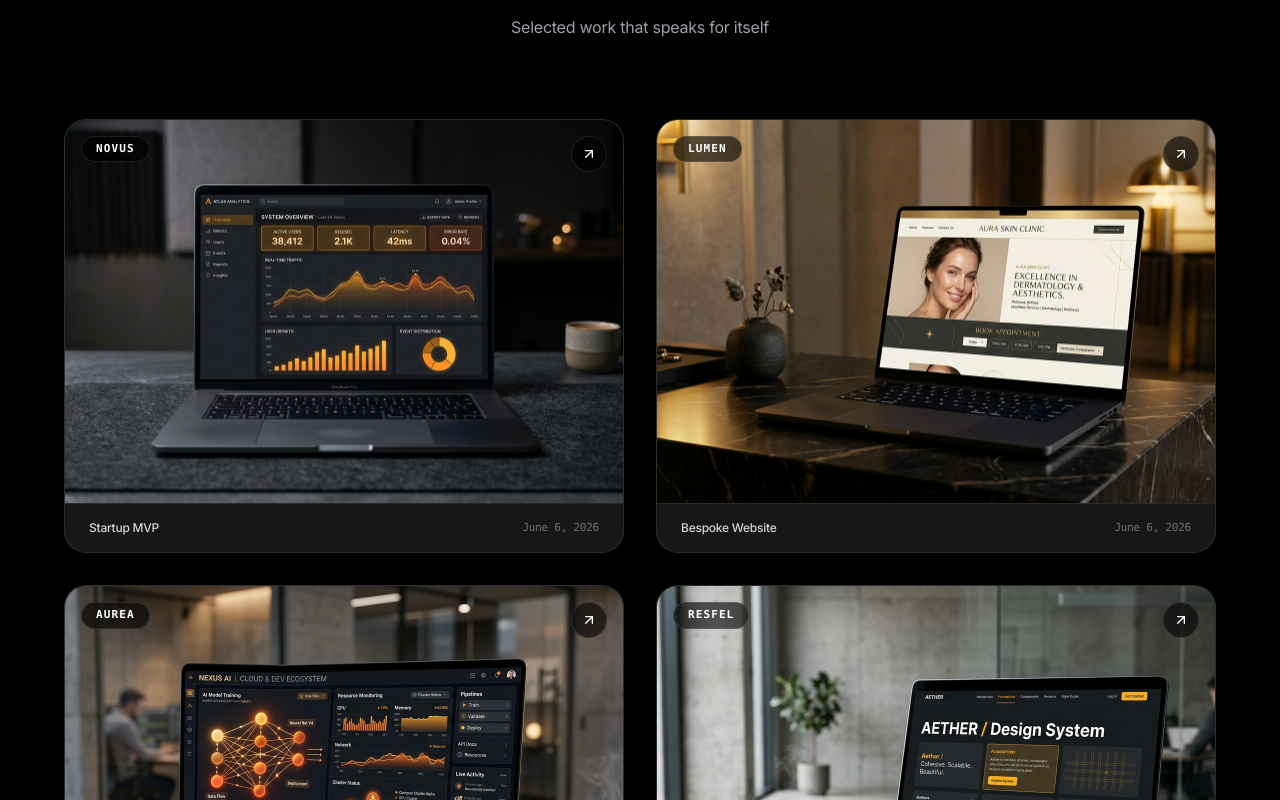
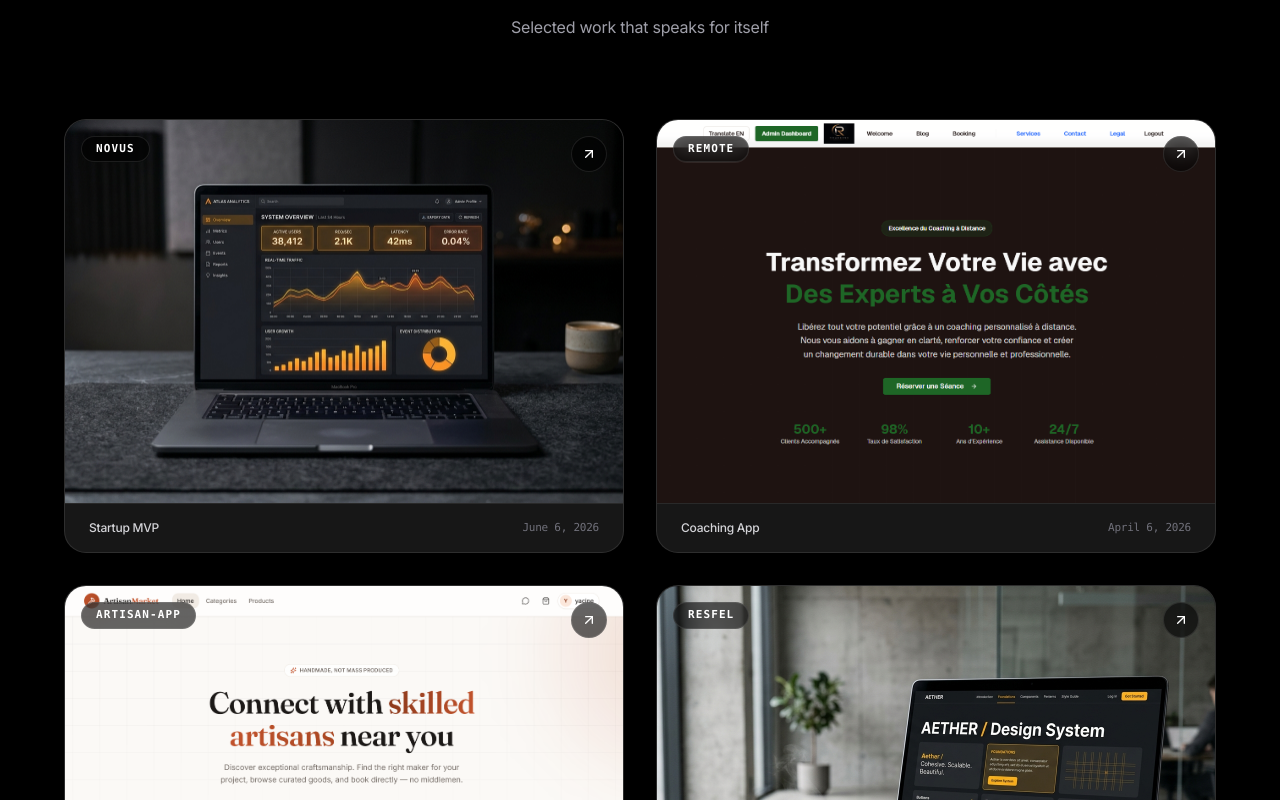
Before and after one commit to ferhatdaoud/atelier, a React (Vite) app: page / in a window 1280 px wide. Shown: the part 1420-2220 px from the top of the page. Built offline with nearby package versions, Linux system fonts and the light colour scheme; a web font is replaced by a local one.

Commit message:
changing 2 templates

```diff
--- a/src/components/FeaturedWork.tsx
+++ b/src/components/FeaturedWork.tsx
@@ -1,15 +1,19 @@
-import React from 'react';
-import { TemplateItem } from '../types';
-import { TemplateShowcasePage } from './TemplateShowcasePage';
-import { ArrowUpRight } from 'lucide-react';
+import React from "react";
+import { TemplateItem } from "../types";
+import { TemplateShowcasePage } from "./TemplateShowcasePage";
+import { ArrowUpRight } from "lucide-react";
 
 interface FeaturedWorkProps {
   templates: TemplateItem[];
   onOrderTemplate: (template: TemplateItem) => void;
 }
 
-export const FeaturedWork: React.FC<FeaturedWorkProps> = ({ templates, onOrderTemplate }) => {
-  const [selectedTemplate, setSelectedTemplate] = React.useState<TemplateItem | null>(null);
+export const FeaturedWork: React.FC<FeaturedWorkProps> = ({
+  templates,
+  onOrderTemplate,
+}) => {
+  const [selectedTemplate, setSelectedTemplate] =
+    React.useState<TemplateItem | null>(null);
 
   // 4 Featured Showcase projects with realistic mockup images from the local images folder
   const showcaseProjects = [
@@ -22,19 +26,19 @@ export const FeaturedWork: React.FC<FeaturedWorkProps> = ({ templates, onOrderTe
       templateMatch: templates[0] || null,
     },
     {
-      id: "lumen",
-      title: "LUMEN",
-      category: "Bespoke Website",
-      date: "June 6, 2026",
-      image: "/images/project-2-lumen.jpg",
+      id: "remote",
+      title: "REMOTE",
+      category: "Coaching App",
+      date: "April 6, 2026",
+      image: "/images/coaching-services.png",
       templateMatch: templates[1] || null,
     },
     {
-      id: "velora",
-      title: "AUREA",
+      id: "artisan",
+      title: "ARTISAN-APP",
       category: "Doctor & Clinic Cabinet",
       date: "June 6, 2026",
-      image: "/images/project-3-velora.jpg",
+      image: "/images/artisanecom.png",
       templateMatch: templates[2] || null,
     },
     {
--- a/src/data/templates.ts
+++ b/src/data/templates.ts
@@ -1,216 +1,273 @@
-import { TemplateItem, OrderAddon, ClientOrder } from '../types';
+import { TemplateItem, OrderAddon, ClientOrder } from "../types";
 
 export const TEMPLATES: TemplateItem[] = [
   {
-    id: 'pulse-saas-mvp',
-    title: 'Pulse Analytics & AI MVP',
-    subtitle: 'High-converting SaaS landing page with dark-mode dashboard, user auth & Chargili billing',
-    category: 'startup-mvp',
-    categoryLabel: 'Startup MVP',
+    id: "pulse-saas-mvp",
+    title: "Pulse Analytics & AI MVP",
+    subtitle:
+      "High-converting SaaS landing page with dark-mode dashboard, user auth & Chargili billing",
+    category: "startup-mvp",
+    categoryLabel: "Startup MVP",
     turnkeyPrice: 100000,
     rawPrice: 26000,
-    turnaroundTime: '48 Hours',
-    image: '/images/project-1-novus.jpg',
-    tags: ['Next.js 15', 'Tailwind CSS', 'Chargili Subscriptions', 'Supabase Auth', 'AI Insights UI'],
+    turnaroundTime: "48 Hours",
+    image: "/images/project-1-novus.jpg",
+    tags: [
+      "Next.js 15",
+      "Tailwind CSS",
+      "Chargili Subscriptions",
+      "Supabase Auth",
+      "AI Insights UI",
+    ],
     features: [
-      'Interactive SaaS analytics dashboard mockup',
-      'Dual pricing tier toggles (Monthly vs Annual)',
-      'Pre-configured waitlist & onboarding modal',
-      'High-converting social proof & feature grid',
-      'Ready for Supabase/PostgreSQL backend connection'
+      "Interactive SaaS analytics dashboard mockup",
+      "Dual pricing tier toggles (Monthly vs Annual)",
+      "Pre-configured waitlist & onboarding modal",
+      "High-converting social proof & feature grid",
+      "Ready for Supabase/PostgreSQL backend connection",
     ],
-    description: 'Designed specifically for tech founders launching a software MVP. Eliminates months of front-end work with pre-built user workflows, pricing grids, and high-impact hero typography.',
-    recommendedFor: 'B2B SaaS, Micro-SaaS tools, AI wrappers, and tech startups seeking validation.',
-    demoType: 'saas-mvp',
+    description:
+      "Designed specifically for tech founders launching a software MVP. Eliminates months of front-end work with pre-built user workflows, pricing grids, and high-impact hero typography.",
+    recommendedFor:
+      "B2B SaaS, Micro-SaaS tools, AI wrappers, and tech startups seeking validation.",
+    demoType: "saas-mvp",
     rating: 4.9,
     ordersCount: 38,
   },
   {
-    id: 'sanora-medical-clinic',
-    title: 'Sanora Medical & Dental Cabinet',
-    subtitle: 'Calm, patient-focused medical practice site with interactive consultation booking & doctor profiles',
-    category: 'medical-clinic',
-    categoryLabel: 'Doctors & Clinics',
+    id: "coaching-remote",
+    title: "Remotely coaching application for Online Servies",
+    subtitle:
+      "Calm, patient-focused medical practice site with interactive consultation booking & doctor profiles",
+    category: "medical-clinic",
+    categoryLabel: "Doctors & Clinics",
     turnkeyPrice: 85000,
     rawPrice: 23000,
-    turnaroundTime: '48 Hours',
-    image: '/images/template-doctor.jpg',
-    tags: ['Doctor Profile', 'Appointment Booking', 'HIPAA Ready UI', 'Treatment Menu', 'Google Reviews'],
+    turnaroundTime: "2-3 Weeks",
+    image: "/images/coaching-services.png",
+    tags: [
+      "Doctor Profile",
+      "Appointment Booking",
+      "HIPAA Ready UI",
+      "Treatment Menu",
+      "Google Reviews",
+    ],
     features: [
-      'Step-by-step patient appointment request scheduler',
-      'Specialist doctor credentials, degrees & bio card',
-      'Insurance provider badge directory & accepted plans',
-      'Interactive clinic treatment & pricing accordion',
-      'Direct WhatsApp & phone emergency quick-dial'
+      "Step-by-step client appointment request scheduler",
+      "Specialist coach credentials, degrees & bio card",
+      "Live booking appointment and hourly systems",
+      "Interactive coaching treatment & pricing accordion",
+      "Direct WhatsApp & phone emergency quick-dial",
     ],
-    description: 'Built specifically for doctors, dentists, therapists, and private clinics. Projects immediate clinical trust and guides patients seamlessly from symptom awareness to confirmed bookings.',
-    recommendedFor: 'Private doctors, dental clinics, physiotherapists, dermatology cabinets, and wellness centers.',
-    demoType: 'doctor-clinic',
+    description:
+      "Built specifically for coaching, dentists, therapists, and doctors. Projects immediate clinical trust and guides patients seamlessly from symptom awareness to confirmed bookings.",
+    recommendedFor:
+      "Private coaching, doctors, physiotherapists, dermatology cabinets, and wellness centers.",
+    demoType: "doctor-clinic",
     rating: 5.0,
     ordersCount: 44,
   },
   {
-    id: 'relay-saas-quicklaunch',
-    title: 'Relay Developer Tool & API MVP',
-    subtitle: 'High-octane technical landing page with interactive code playground & documentation shell',
-    category: 'startup-mvp',
-    categoryLabel: 'Startup MVP',
+    id: "relay-saas-quicklaunch",
+    title: "Best for Artisan-Shop",
+    subtitle:
+      "High-octane technical landing page with interactive code playground & documentation shell",
+    category: "startup-mvp",
+    categoryLabel: "Startup MVP",
     turnkeyPrice: 110000,
     rawPrice: 29000,
-    turnaroundTime: '72 Hours',
-    image: '/images/project-1-novus.jpg',
-    tags: ['API Docs', 'Syntax Highlighting', 'Self-Serve Auth', 'CLI Terminal Mockup', 'Changelog'],
+    turnaroundTime: "2-3 Weeks",
+    image: "/images/artisanecom.png",
+    tags: [
+      "API Docs",
+      "Syntax Highlighting",
+      "Self-Serve Auth",
+      "CLI Terminal Mockup",
+      "Changelog",
+    ],
     features: [
-      'Interactive live API endpoint sandbox preview',
-      'Interactive tabbed code snippet switcher (JS, Python, cURL)',
-      'Self-serve developer tier pricing & usage calculator',
-      'Clean documentation layout with breadcrumb search'
+      "Interactive live API endpoint sandbox preview",
+      "Interactive tabbed code snippet switcher (JS, Python, cURL)",
+      "Admin dashboard for managing the application",
+      "Clean vision and easy navigation for customers",
     ],
-    description: 'Engineered for developer-first products and technical founders. Establishes immediate technical credibility with fast load times and clean code blocks.',
-    recommendedFor: 'DevTools, API services, SDK launches, and infrastructure startups.',
-    demoType: 'saas-mvp',
+    description:
+      "Engineered for developer-first products and technical founders. Establishes immediate technical credibility with fast load times and clean code blocks.",
+    recommendedFor: "Admin, Merchant, Artisans, and Seller markup.",
+    demoType: "saas-mvp",
     rating: 4.8,
     ordersCount: 22,
   },
   {
-    id: 'cura-dermal-cabinet',
-    title: 'Cura Dermal & Aesthetic Cabinet',
-    subtitle: 'Elegance-driven aesthetic medicine practice with interactive treatment menu and consultation wizard',
-    category: 'medical-clinic',
-    categoryLabel: 'Doctors & Clinics',
+    id: "cura-dermal-cabinet",
+    title: "Cura Dermal & Aesthetic Cabinet",
+    subtitle:
+      "Elegance-driven aesthetic medicine practice with interactive treatment menu and consultation wizard",
+    category: "medical-clinic",
+    categoryLabel: "Doctors & Clinics",
     turnkeyPrice: 90000,
     rawPrice: 25000,
-    turnaroundTime: '48 Hours',
-    image: '/images/template-doctor.jpg',
-    tags: ['Aesthetics', 'Treatment Calculator', 'Doctor Credentials', 'Patient Stories'],
+    turnaroundTime: "48 Hours",
+    image: "/images/template-doctor.jpg",
+    tags: [
+      "Aesthetics",
+      "Treatment Calculator",
+      "Doctor Credentials",
+      "Patient Stories",
+    ],
     features: [
-      'Interactive treatment consultation guide',
-      'Doctor board certifications and clinical gallery',
-      'Frequently Asked Questions with clinical guidance',
-      'Mobile-optimized booking with SMS reminders ready'
+      "Interactive treatment consultation guide",
+      "Doctor board certifications and clinical gallery",
+      "Frequently Asked Questions with clinical guidance",
+      "Mobile-optimized booking with SMS reminders ready",
     ],
-    description: 'Crafted for modern dermatologists, aesthetic practitioners, and private plastic surgery clinics seeking a clean, high-end editorial presence.',
-    recommendedFor: 'Aesthetic clinics, cosmetic dentists, luxury wellness spas, and dermatologists.',
-    demoType: 'doctor-clinic',
+    description:
+      "Crafted for modern dermatologists, aesthetic practitioners, and private plastic surgery clinics seeking a clean, high-end editorial presence.",
+    recommendedFor:
+      "Aesthetic clinics, cosmetic dentists, luxury wellness spas, and dermatologists.",
+    demoType: "doctor-clinic",
     rating: 4.9,
     ordersCount: 31,
   },
   {
-    id: 'sonder-luxury-dtc',
-    title: 'Sonder Crafted Goods E-Commerce',
-    subtitle: 'Minimalist editorial product storefront with slide-out cart & frictionless one-page checkout',
-    category: 'ecommerce',
-    categoryLabel: 'E-Commerce & Brands',
+    id: "sonder-luxury-dtc",
+    title: "Sonder Crafted Goods E-Commerce",
+    subtitle:
+      "Minimalist editorial product storefront with slide-out cart & frictionless one-page checkout",
+    category: "ecommerce",
+    categoryLabel: "E-Commerce & Brands",
     turnkeyPrice: 125000,
     rawPrice: 33000,
-    turnaroundTime: '3-4 Days',
-    image: '/images/template-ecommerce.jpg',
-    tags: ['Shopify Ready', 'Slide-out Cart', 'Editorial Lookbook', 'Product Storytelling'],
+    turnaroundTime: "3-4 Days",
+    image: "/images/template-ecommerce.jpg",
+    tags: [
+      "Shopify Ready",
+      "Slide-out Cart",
+      "Editorial Lookbook",
+      "Product Storytelling",
+    ],
     features: [
-      'Ultra-fast slideout cart drawer with free shipping bar',
-      'Curated product lookbook with interactive hotspots',
-      'Variant picker (Color, Size, Material) with live preview',
-      'Customer review carousel with verified buyer badges'
+      "Ultra-fast slideout cart drawer with free shipping bar",
+      "Curated product lookbook with interactive hotspots",
+      "Variant picker (Color, Size, Material) with live preview",
+      "Customer review carousel with verified buyer badges",
     ],
-    description: 'A boutique digital storefront engineered to convert premium buyers without visual clutter. Prioritizes product photography and typography.',
-    recommendedFor: 'Direct-to-consumer brands, artisan makers, luxury apparel, and bespoke physical products.',
-    demoType: 'ecommerce-luxury',
+    description:
+      "A boutique digital storefront engineered to convert premium buyers without visual clutter. Prioritizes product photography and typography.",
+    recommendedFor:
+      "Direct-to-consumer brands, artisan makers, luxury apparel, and bespoke physical products.",
+    demoType: "ecommerce-luxury",
     rating: 4.9,
     ordersCount: 27,
   },
   {
-    id: 'monolith-architects',
-    title: 'Monolith Architectural & Design Studio',
-    subtitle: 'Monochromatic architectural firm portfolio with project vault, blueprints & client briefing engine',
-    category: 'custom-bespoke',
-    categoryLabel: 'Custom Bespoke',
+    id: "monolith-architects",
+    title: "Monolith Architectural & Design Studio",
+    subtitle:
+      "Monochromatic architectural firm portfolio with project vault, blueprints & client briefing engine",
+    category: "custom-bespoke",
+    categoryLabel: "Custom Bespoke",
     turnkeyPrice: 150000,
     rawPrice: 40000,
-    turnaroundTime: '3-5 Days',
-    image: '/images/template-architect.jpg',
-    tags: ['Editorial Grid', 'Project Vault', 'Bespoke Inquiry Form', 'Fullscreen Gallery'],
+    turnaroundTime: "3-5 Days",
+    image: "/images/template-architect.jpg",
+    tags: [
+      "Editorial Grid",
+      "Project Vault",
+      "Bespoke Inquiry Form",
+      "Fullscreen Gallery",
+    ],
     features: [
-      'Interactive architectural project index with filtering by typology',
-      'Full-bleed project storytelling with floor plans & specs',
-      'In-depth client project briefing questionnaire',
-      'Subtle page transitions and responsive masonry grid'
+      "Interactive architectural project index with filtering by typology",
+      "Full-bleed project storytelling with floor plans & specs",
+      "In-depth client project briefing questionnaire",
+      "Subtle page transitions and responsive masonry grid",
     ],
-    description: 'Designed for architecture offices, interior design practices, and bespoke high-end agencies that need an unmistakably authoritative online presence.',
-    recommendedFor: 'Architects, interior design studios, creative directors, and custom consultancies.',
-    demoType: 'architect-bespoke',
+    description:
+      "Designed for architecture offices, interior design practices, and bespoke high-end agencies that need an unmistakably authoritative online presence.",
+    recommendedFor:
+      "Architects, interior design studios, creative directors, and custom consultancies.",
+    demoType: "architect-bespoke",
     rating: 5.0,
     ordersCount: 19,
-  }
+  },
 ];
 
 export const ORDER_ADDONS: OrderAddon[] = [
   {
-    id: 'brand-colors',
-    label: 'Brand & Copy Adaptation',
-    description: 'We integrate your exact logo, brand palette, typography, and company copywriting into every section.',
-    price: 0 // Included free with Turnkey
+    id: "brand-colors",
+    label: "Brand & Copy Adaptation",
+    description:
+      "We integrate your exact logo, brand palette, typography, and company copywriting into every section.",
+    price: 0, // Included free with Turnkey
   },
   {
-    id: 'chargili-checkout',
-    label: 'Chargili Payment / Booking Checkout',
-    description: 'Full integration with your Chargili account for subscription payments, one-time fees, or consultation deposits.',
-    price: 250
+    id: "chargili-checkout",
+    label: "Chargili Payment / Booking Checkout",
+    description:
+      "Full integration with your Chargili account for subscription payments, one-time fees, or consultation deposits.",
+    price: 250,
   },
   {
-    id: 'custom-domain',
-    label: 'Custom Domain & DNS Setup',
-    description: 'We connect your domain (GoDaddy, Namecheap, Google Domains, Cloudflare) with automated SSL and CDN routing.',
-    price: 60
+    id: "custom-domain",
+    label: "Custom Domain & DNS Setup",
+    description:
+      "We connect your domain (GoDaddy, Namecheap, Google Domains, Cloudflare) with automated SSL and CDN routing.",
+    price: 60,
   },
   {
-    id: 'crm-intake',
-    label: 'CRM & Lead Automation',
-    description: 'Sends all patient or lead submissions directly to your email, WhatsApp, or CRM (HubSpot, Notion, Airtable).',
-    price: 150
+    id: "crm-intake",
+    label: "CRM & Lead Automation",
+    description:
+      "Sends all patient or lead submissions directly to your email, WhatsApp, or CRM (HubSpot, Notion, Airtable).",
+    price: 150,
   },
   {
-    id: 'extra-pages',
-    label: '2 Additional Custom Subpages',
-    description: 'Need specific case studies, team sub-pages, or specialized clinic treatment dossiers? We craft them to match.',
-    price: 280
-  }
+    id: "extra-pages",
+    label: "2 Additional Custom Subpages",
+    description:
+      "Need specific case studies, team sub-pages, or specialized clinic treatment dossiers? We craft them to match.",
+    price: 280,
+  },
 ];
 
 export const INITIAL_TEST_ORDERS: ClientOrder[] = [
   {
-    id: 'VK-4192',
-    orderType: 'template',
-    templateId: 'pulse-saas-mvp',
-    templateTitle: 'Pulse Analytics & AI MVP',
-    tier: 'turnkey',
-    clientName: 'Julian Croft',
-    clientEmail: 'julian@orbitpulse.io',
-    companyName: 'OrbitPulse Technologies',
-    industry: 'FinTech Analytics',
-    hasBranding: 'ready',
-    timeline: 'Within 48 hours',
-    selectedAddons: ['brand-colors', 'chargili-checkout'],
+    id: "VK-4192",
+    orderType: "template",
+    templateId: "pulse-saas-mvp",
+    templateTitle: "Pulse Analytics & AI MVP",
+    tier: "turnkey",
+    clientName: "Julian Croft",
+    clientEmail: "julian@orbitpulse.io",
+    companyName: "OrbitPulse Technologies",
+    industry: "FinTech Analytics",
+    hasBranding: "ready",
+    timeline: "Within 48 hours",
+    selectedAddons: ["brand-colors", "chargili-checkout"],
     totalPrice: 1040,
-    notes: 'We have our Figma logo and API docs ready. Need the pricing page hooked to our Chargili test keys.',
-    status: 'In Development',
-    createdAt: '2026-09-28'
+    notes:
+      "We have our Figma logo and API docs ready. Need the pricing page hooked to our Chargili test keys.",
+    status: "In Development",
+    createdAt: "2026-09-28",
   },
   {
-    id: 'VK-3801',
-    orderType: 'template',
-    templateId: 'sanora-medical-clinic',
-    templateTitle: 'Sanora Medical & Dental Cabinet',
-    tier: 'turnkey',
-    clientName: 'Dr. Elena Rostova',
-    clientEmail: 'dr.rostova@rostovaclinic.com',
-    companyName: 'Rostova Dental & Aesthetics',
-    industry: 'Dental & Maxillofacial Practice',
-    hasBranding: 'need-logo',
-    timeline: '3-4 Days',
-    selectedAddons: ['brand-colors', 'crm-intake', 'custom-domain'],
+    id: "VK-3801",
+    orderType: "template",
+    templateId: "coaching-remote",
+    templateTitle: "Sanora Medical & Dental Cabinet",
+    tier: "turnkey",
+    clientName: "Dr. Elena Rostova",
+    clientEmail: "dr.rostova@rostovaclinic.com",
+    companyName: "Rostova Dental & Aesthetics",
+    industry: "Dental & Maxillofacial Practice",
+    hasBranding: "need-logo",
+    timeline: "3-4 Days",
+    selectedAddons: ["brand-colors", "crm-intake", "custom-domain"],
     totalPrice: 860,
-    notes: 'Please add our 3 dentists to the staff section with their specialty qualifications and link booking to our reception desk email.',
-    status: 'Ready to Launch',
-    createdAt: '2026-09-26'
-  }
+    notes:
+      "Please add our 3 dentists to the staff section with their specialty qualifications and link booking to our reception desk email.",
+    status: "Ready to Launch",
+    createdAt: "2026-09-26",
+  },
 ];
```
Also changed, not shown: public/images/artisanecom.png (added), public/images/coaching-services.png (added).
